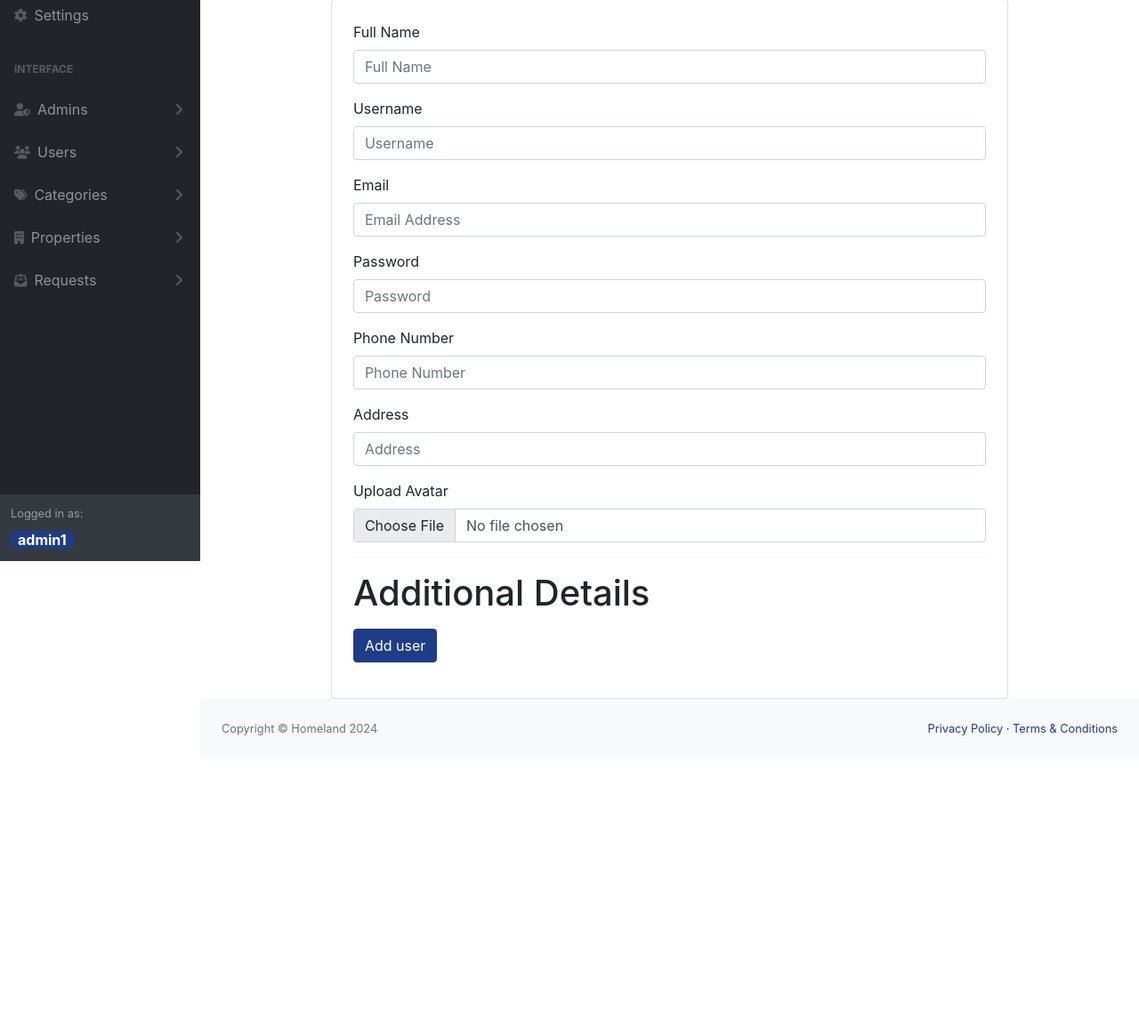
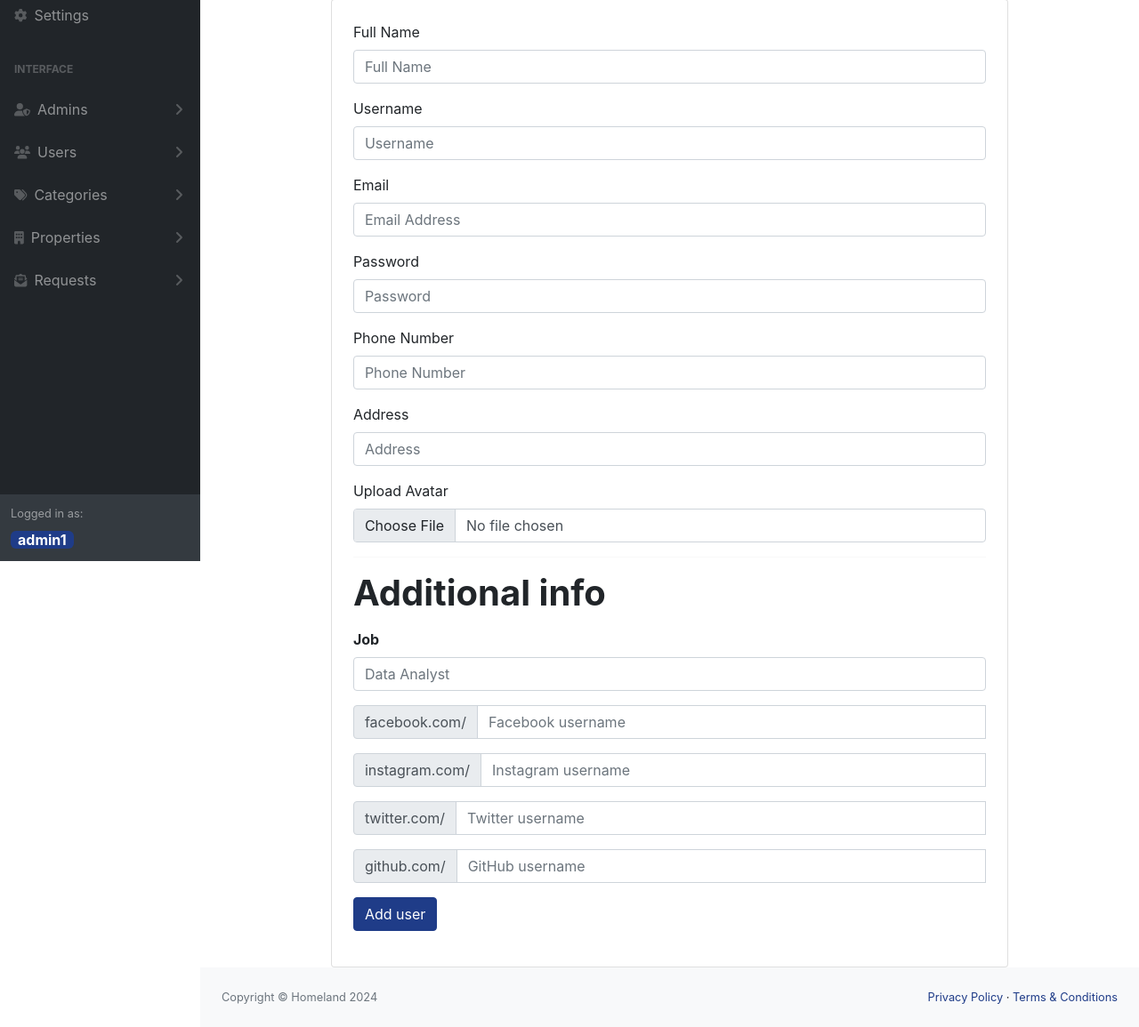
Before and after one commit to Adamo08/homeland, a PHP site: page /Homeland/admin-panel/users/add-user.php in a window 1280 px wide. Shown: the part 169-1324 px from the top of the page at 89% size. Before the commit the page ends 996 px from the top, so only its background shows below. Run offline with PHP 8.4, Linux system fonts and the light colour scheme; the visitor is signed in with stand-in values (Sample User, id 1); data comes from the database, SQL or seed files in the repository; some libraries are stand-ins or nearby versions.

Commit message:
Adding user details

```diff
--- a/admin-panel/users/add-user.php
+++ b/admin-panel/users/add-user.php
@@ -17,6 +17,13 @@
     $password = sanitizeInput($_POST['password']);
     $phone = sanitizeInput($_POST['phone']);
     $address = sanitizeInput($_POST['address']);
+
+    // Additional info
+    $job = sanitizeInput($_POST['job']);
+    $facebook_link = sanitizeInput($_POST['facebook_link']);
+    $instagram_link = sanitizeInput($_POST['instagram_link']);
+    $twitter_link = sanitizeInput($_POST['twitter_link']);
+    $github_link = sanitizeInput($_POST['github_link']);
 
     if (empty($full_name)){
         $errors['full_name'] = "Full name is required.";
@@ -47,9 +54,29 @@
         $errors['address'] = "Address is required.";
     }
 
+
+
     if (!isset($_FILES['avatar'])){
         $errors['avatar'] = "Avatar is required";
     }
+
+    // Additional info validation
+    if (empty($job)){
+        $errors['job'] = "Job is required.";
+    }
+    if (empty($facebook_link)){
+        $errors['facebook'] = "Facebook link is required.";
+    }
+    if (empty($instagram_link)){
+        $errors['instagram'] = "Instagram link is required.";
+    }
+    if (empty($twitter_link)){
+        $errors['twitter'] = "Twitter link is required.";
+    }
+    if (empty($github_link)){
+        $errors['github'] = "Github link is required.";
+    }
+
 
 
 
@@ -74,8 +101,19 @@
 
                     // Create a new user in the database
                     $newUser = createUser($full_name, $username, $email, $hashedPassword, $phone, $address, $avatar);
+
                     if ($newUser) {
-                        $success = "Usre created successfully";
+                        // Getting the id of the created user
+                        $userId = getUserIDByEmail($email);
+                        // Add the additional Info
+                        $addInfo = insertUserDetails($userId,$job, $facebook_link, $instagram_link, $twitter_link, $github_link);
+                        if($addInfo){
+                            $success = "Usre created successfully";
+                        }
+                        else{
+                            $errors['user'] = "Failed to create user.";
+                        }
+
                     } else {
                         // If user creation fails, remove the uploaded avatar
                         unlink($avatarPath); // Delete the uploaded file
@@ -200,7 +238,7 @@
                                     type="file"
                                     id="avatar"
                                     name="avatar"
-                                    class="form-control <?= isset($errors['full_name']) ? 'is-invalid' : '' ?>"
+                                    class="form-control <?= isset($errors['avatar']) ? 'is-invalid' : '' ?>"
                                     accept="image/jpeg, image/png, image/webp"
                                 >
                                 <div class="small text-danger mt-1">
@@ -209,8 +247,85 @@
                             </div>
 
                             <hr />
-                            <h1>Additional Details</h1>
+                            <h1 class="font-weight-bold mb-3">Additional info</h1>
+                            <!-- Job Input Group  -->
+                            <div class="form-group has-validation">
+                                <label for="job"><b>Job</b></label>
+                                <input
+                                    type="text"
+                                    id="job"
+                                    name="job"
+                                    class="form-control <?= isset($errors['job']) ? 'is-invalid' : '' ?>"
+                                    placeholder="Data Analyst"
+                                    value="<?=@$_POST['job']?>"
+                                >
+                                <div class="invalid-feedback">
+                                    <?php echo $errors['job'] ?? ''?>
+                                </div>
+                            </div>
+                            <!-- Facebook Input Group -->
+                            <div class="input-group mb-3 has-validation">
+                                <span class="input-group-text">facebook.com/</span>
+                                <input
+                                    type="text"
+                                    name="facebook_link"
+                                    class="form-control <?= isset($errors['facebook']) ? 'is-invalid' : '' ?>"
+                                    placeholder="Facebook username"
+                                    aria-label="Facebook"
+                                    value="<?=@$_POST['facebook_link']?>"
+                                    >
+                                <div class="invalid-feedback">
+                                    <?php echo $errors['facebook'] ?? ''?>
+                                </div>
+                            </div>
 
+                            <!-- Instagram Input Group -->
+                            <div class="input-group mb-3">
+                                <span class="input-group-text">instagram.com/</span>
+                                <input
+                                    type="text"
+                                    name="instagram_link"
+                                    class="form-control <?= isset($errors['instagram']) ? 'is-invalid' : '' ?>"
+                                    placeholder="Instagram username"
+                                    aria-label="Instagram"
+                                    value="<?=@$_POST['instagram_link']?>"
+                                    >
+                                <div class="invalid-feedback">
+                                    <?php echo $errors['instagram'] ?? ''?>
+                                </div>
+                            </div>
+
+                            <!-- Twitter Input Group -->
+                            <div class="input-group mb-3">
+                                <span class="input-group-text">twitter.com/</span>
+                                <input
+                                    type="text"
+                                    name="twitter_link"
+                                    class="form-control <?= isset($errors['twitter']) ? 'is-invalid' : '' ?>"
+                                    placeholder="Twitter username"
+                                    aria-label="Twitter"
+                                    value="<?=@$_POST['twitter_link']?>"
+                                    >
+                                <div class="invalid-feedback">
+                                    <?php echo $errors['twitter'] ?? ''?>
+                                </div>
+                            </div>
+
+                            <!-- GitHub Input Group -->
+                            <div class="input-group mb-3">
+                                <span class="input-group-text">github.com/</span>
+                                <input
+                                    type="text"
+                                    name="github_link"
+                                    class="form-control <?= isset($errors['github']) ? 'is-invalid' : '' ?>"
+                                    placeholder="GitHub username"
+                                    aria-label="GitHub"
+                                    value="<?=@$_POST['github_link']?>"
+                                    >
+                                <div class="invalid-feedback">
+                                    <?php echo $errors['github'] ?? ''?>
+                                </div>
+                            </div>
 
                             <div class="form-group mt-3">
                                 <input
```
